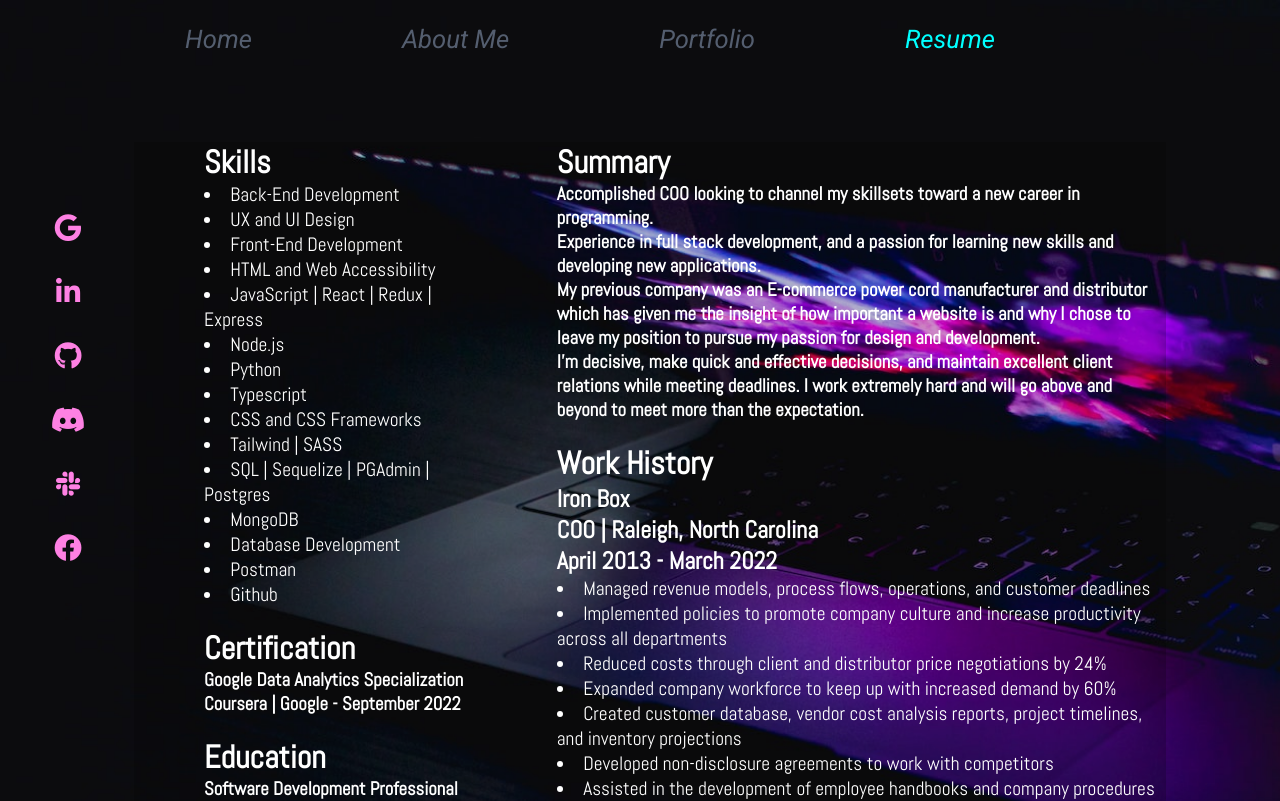
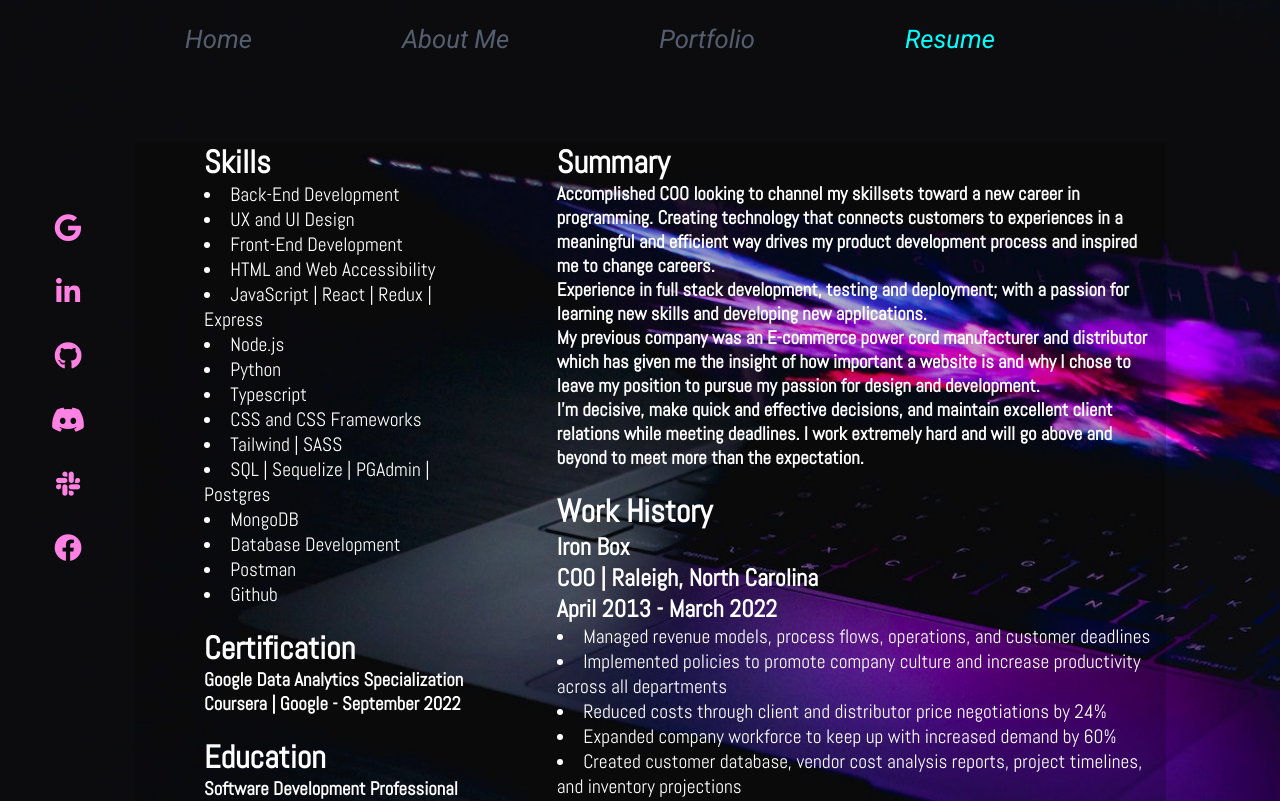
Before and after one commit to BDedafoe/my_profile, a React (Create React App) app: page /resume in a window 1280 px wide. Shown: the top 801 px of the page. Built offline with nearby package versions, Linux system fonts and the light colour scheme; a web font is replaced by a local one.

Commit message:
updated Summary

```diff
--- a/src/views/resume.js
+++ b/src/views/resume.js
@@ -53,8 +53,8 @@ export const Resume = () => {
       </div>
       <div className="resumeRight">
           <h1>Summary</h1>
-            <h3>Accomplished COO looking to channel my skillsets toward a new career in programming.</h3>
-            <h3>Experience in full stack development, and a passion for learning new skills and developing new applications.</h3>
+            <h3>Accomplished COO looking to channel my skillsets toward a new career in programming. Creating technology that connects customers to experiences in a meaningful and efficient way drives my product development process and inspired me to change careers. </h3>
+            <h3>Experience in full stack development, testing and deployment; with a passion for learning new skills and developing new applications.</h3>
             <h3>My previous company was an E-commerce power cord manufacturer and distributor which has given me the insight of how important a website is and why I chose to leave my position to pursue my passion for design and development.</h3>
             <h3>I’m decisive, make quick and effective decisions, and maintain excellent client relations while meeting deadlines. I work extremely hard and will go above and beyond to meet more than the expectation. </h3>
         <br></br>
```
